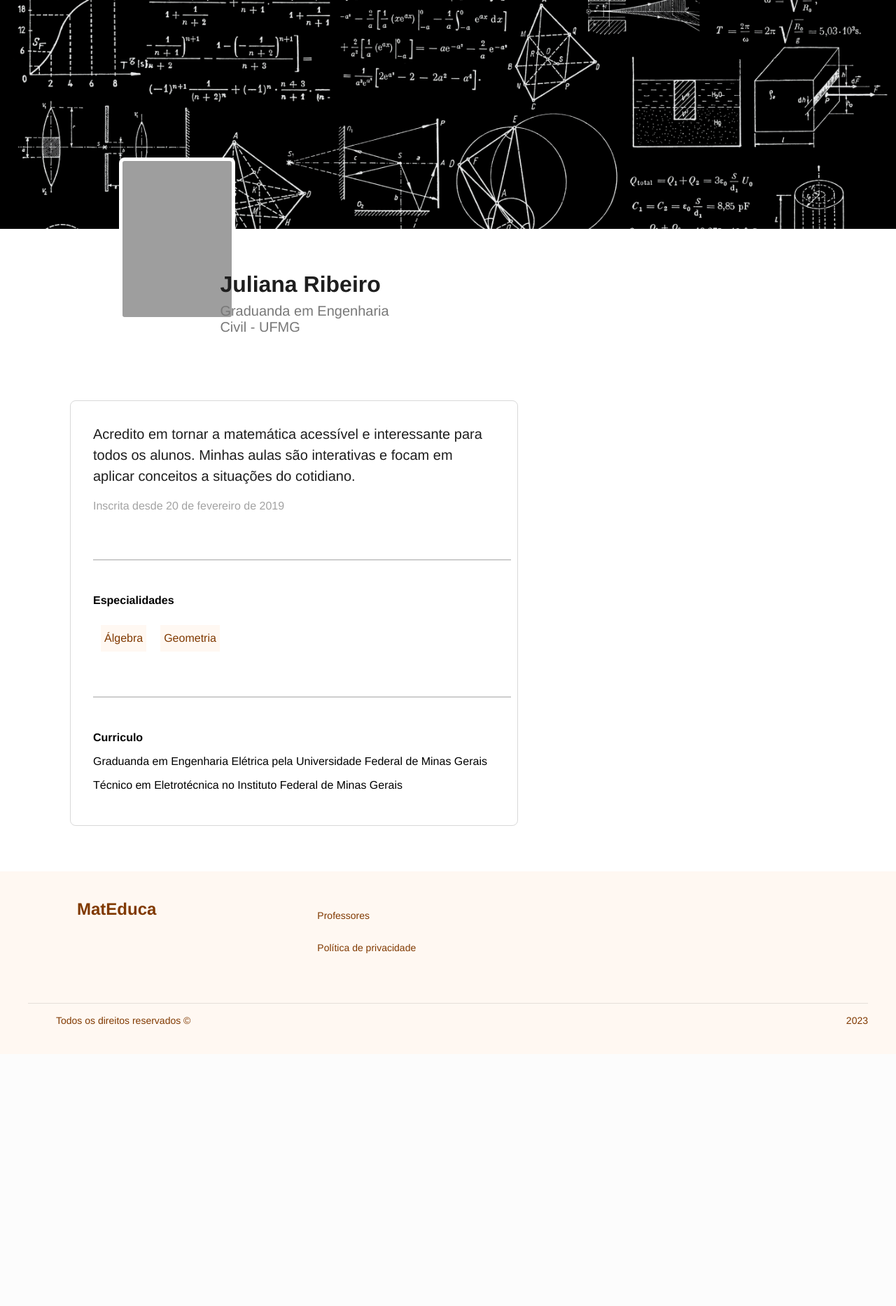
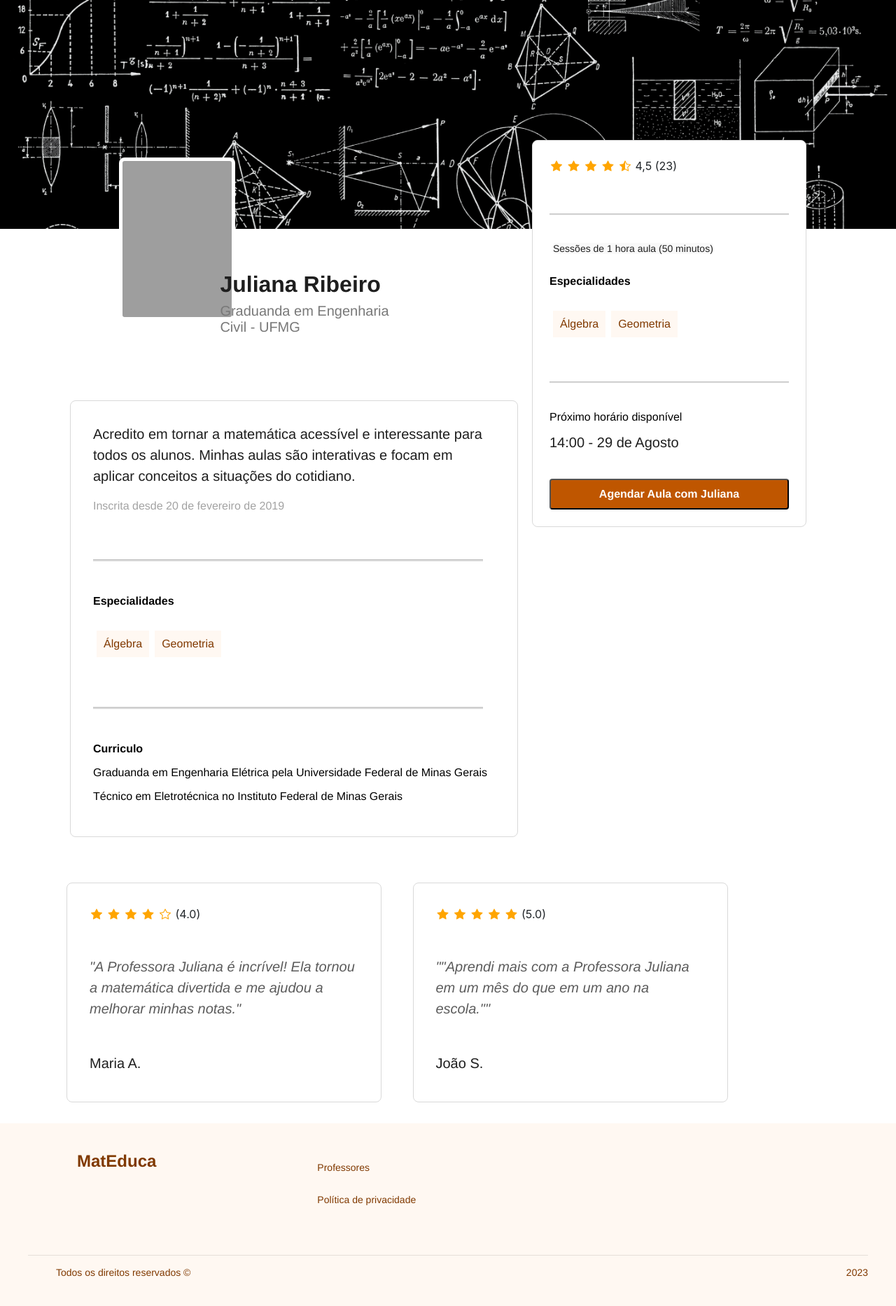
Before and after one commit to WaddFranklin/PDS-MatEduca, a Laravel app: page /teste in a window 1280 px wide; the page is wider, and only the part inside the window is pictured. Shown: the part 100-1966 px from the top of that part at 70% size. Before the commit the page ends 1564 px from the top of that part, so only its background shows below. Run offline with Laravel 10, Linux system fonts and the light colour scheme; some libraries are stand-ins or nearby versions; grey boxes are pictures that could not be loaded.

Commit message:
finalizando o perfil público do professor

```diff
--- a/composer.json
+++ b/composer.json
@@ -9,7 +9,8 @@
         "guzzlehttp/guzzle": "^7.2",
         "laravel/framework": "^10.10",
         "laravel/sanctum": "^3.2",
-        "laravel/tinker": "^2.8"
+        "laravel/tinker": "^2.8",
+        "twbs/bootstrap-icons": "^1.11"
     },
     "require-dev": {
         "fakerphp/faker": "^1.9.1",
--- a/public/css/perfilProfessor.css
+++ b/public/css/perfilProfessor.css
@@ -70,8 +70,9 @@ div.main-information{
 }
 .resume hr{
     width: 97%;
-    height: 1px;
+    height: 2px;
     background: #D9D9D9;
+    padding: 0;
 }
 .resume-text{
 
@@ -106,7 +107,7 @@ div.main-information{
     margin-top: 10px;
 }
 .resume-middle li{
-    padding: 10px 5px;
+    padding: 10px 10px;
     color: var(--highlight-600, #803900);
     font-family: Helvetica Neue;
     font-size: 16px;
@@ -117,7 +118,7 @@ div.main-information{
 }
 .resume-middle div{
     background: var(--highlight-50, #FFF8F2);
-    margin: 0px 10px;
+    margin: 7px 4px;
 }
 .resume-down p{
     color: #000;
@@ -136,3 +137,124 @@ div.main-information{
     font-weight: 700;
     line-height: normal;
 }
+/*Parte qe estiliza as recomendações*/
+
+.avalations{
+
+    display: flex;
+}
+.classification{
+
+    width: 100%;
+    margin: 0px 75px;
+}
+.student-avaliation{
+
+    display: inline-flex;
+    width: 450px;
+    padding: 32px;
+    flex-direction: column;
+    align-items: flex-start;
+    gap: 32px;
+    border-radius: 8px;
+    border: 1px solid #D9D9D9;
+    margin: 0px 20px;
+}
+.student-avaliation i{
+
+    color: orange;
+    padding: 0px 2px;
+}
+.text-avaliation.student{
+    color: #5C5C5C;
+    font-family: Helvetica Neue;
+    font-size: 20px;
+    font-style: italic;
+    font-weight: 400;
+    line-height: 150%; /* 30px */
+    align-self: stretch;
+}
+.name-student{
+    align-self: stretch;
+    color: #1E1E1E;
+    font-family: Helvetica Neue;
+    font-size: 20px;
+    font-style: normal;
+    font-weight: 500;
+    line-height: 150%; /* 30px */
+}
+.agendar-aula{
+    position: absolute;
+    top: 300px;
+    right: 10%;
+}
+.marcar-aula{
+    display: flex;
+    width: 392px;
+    padding: 24px;
+    flex-direction: column;
+    justify-content: center;
+    align-items: flex-start;
+    gap: 24px;
+    border-radius: 8px;
+    border: 1px solid #D9D9D9;
+    background: #FFF;
+}
+.marcar-aula hr{
+    width: 100%;
+    height: 1px;
+    background: #D9D9D9;
+    padding: 0;
+    margin-left: 0;
+    margin-right: 0;
+}
+.total-avaliation i{
+    color: orange;
+    padding: 0px 2px;
+}
+.resume-middle .sessions-time{
+    color: #1E1E1E;
+    font-family: Helvetica Neue;
+    font-size: 14px;
+    font-style: normal;
+    font-weight: 500;
+    line-height: normal;
+    border-radius: 4px;
+    background: #F9F9F9;
+    margin: 0px 5px;
+    margin-bottom: 30px;
+}
+#free-time{
+
+    color: #000;
+    font-family: Helvetica Neue;
+    font-size: 16px;
+    font-style: normal;
+    font-weight: 500;
+    line-height: normal;
+}
+#time{
+    color: #1E1E1E;
+    font-family: Helvetica Neue;
+    font-size: 20px;
+    font-style: normal;
+    font-weight: 400;
+    line-height: normal;
+}
+#agendar{
+    width: 100%;
+    display: flex;
+    padding: 8px 0px;
+    justify-content: center;
+    align-items: flex-start;
+    gap: 8px;
+    align-self: stretch;
+    border-radius: 4px;
+    background: var(--highlight-500, #BF5600);
+    color: #FFF;
+    font-family: Helvetica Neue;
+    font-size: 16px;
+    font-style: normal;
+    font-weight: 700;
+    line-height: 150%;
+}
--- a/resources/views/layouts/main.blade.php
+++ b/resources/views/layouts/main.blade.php
@@ -12,6 +12,7 @@
         <!-- CSS Bootstrap -->
 
         <link rel="stylesheet" href="https://stackpath.bootstrapcdn.com/bootstrap/4.5.2/css/bootstrap.min.css" integrity="sha384-JcKb8q3iqJ61gNV9KGb8thSsNjpSL0n8PARn9HuZOnIxN0hoP+VmmDGMN5t9UJ0Z" crossorigin="anonymous">
+        <link rel="stylesheet" href="https://cdn.jsdelivr.net/npm/bootstrap-icons@1.11.1/font/bootstrap-icons.css">
 
         <!-- CSS da aplicação -->
         <link href="/css/header_style.css" rel="stylesheet">
--- a/resources/views/teste.blade.php
+++ b/resources/views/teste.blade.php
@@ -54,5 +54,79 @@
             <p>Técnico em Eletrotécnica no Instituto Federal de Minas Gerais</p>
         </div>
     </div>
+
+    <div class="avaliations">
+
+        <section class="classification">
+            <div class="student-avaliation">
+                    <p> <i class="bi bi-star-fill"></i>
+                        <i class="bi bi-star-fill"></i>
+                        <i class="bi bi-star-fill"></i>
+                        <i class="bi bi-star-fill"></i>
+                        <i class="bi bi-star"></i>
+                        (4.0)
+                    </p>
+
+                <p class="text-avaliation student">"A Professora Juliana é incrível! Ela tornou a matemática divertida e me ajudou a melhorar minhas notas."</p>
+
+                <h5 class="name-student">Maria A.</h5>
+            </div>
+
+            <div class="student-avaliation">
+                    <p> <i class="bi bi-star-fill"></i>
+                        <i class="bi bi-star-fill"></i>
+                        <i class="bi bi-star-fill"></i>
+                        <i class="bi bi-star-fill"></i>
+                        <i class="bi bi-star-fill"></i>
+                        (5.0)
+                    </p>
+
+                <p class="text-avaliation student">""Aprendi mais com a Professora Juliana em um mês do que em um ano na escola.""</p>
+
+                <h5 class="name-student">João S.</h5>
+            </div>
+        </section>
+    </div>
+</section>
+
+<section class="agendar-aula">
+    <div class="marcar-aula">
+        <div class="marcar-up">
+            <p class="total-avaliation">
+                <i class="bi bi-star-fill"></i>
+                <i class="bi bi-star-fill"></i>
+                <i class="bi bi-star-fill"></i>
+                <i class="bi bi-star-fill"></i>
+                <i class="bi bi-star-half"></i>
+                4,5 (23)
+            </p>
+        </div>
+        <hr>
+        <div class="resume-middle">
+
+            <p class="sessions-time">Sessões de 1 hora aula (50 minutos)</p>
+
+            <p>Especialidades</p>
+
+            <ul class="special-subjects">
+                <div>
+                    <li>Álgebra</li>
+                </div>
+
+                <div>
+                    <li>Geometria</li>
+                </div>
+            </ul>
+        </div>
+        <hr>
+        <div class="marcar-down">
+
+        <p id = "free-time">Próximo horário disponível</p>
+        <p id="time">14:00 - 29 de Agosto</p>
+
+
+        </div>
+        <button id="agendar" type ="button">Agendar Aula com Juliana</button>
+    </div>
 </section>
 @endsection
```
Also changed, not shown: 1 other file.
